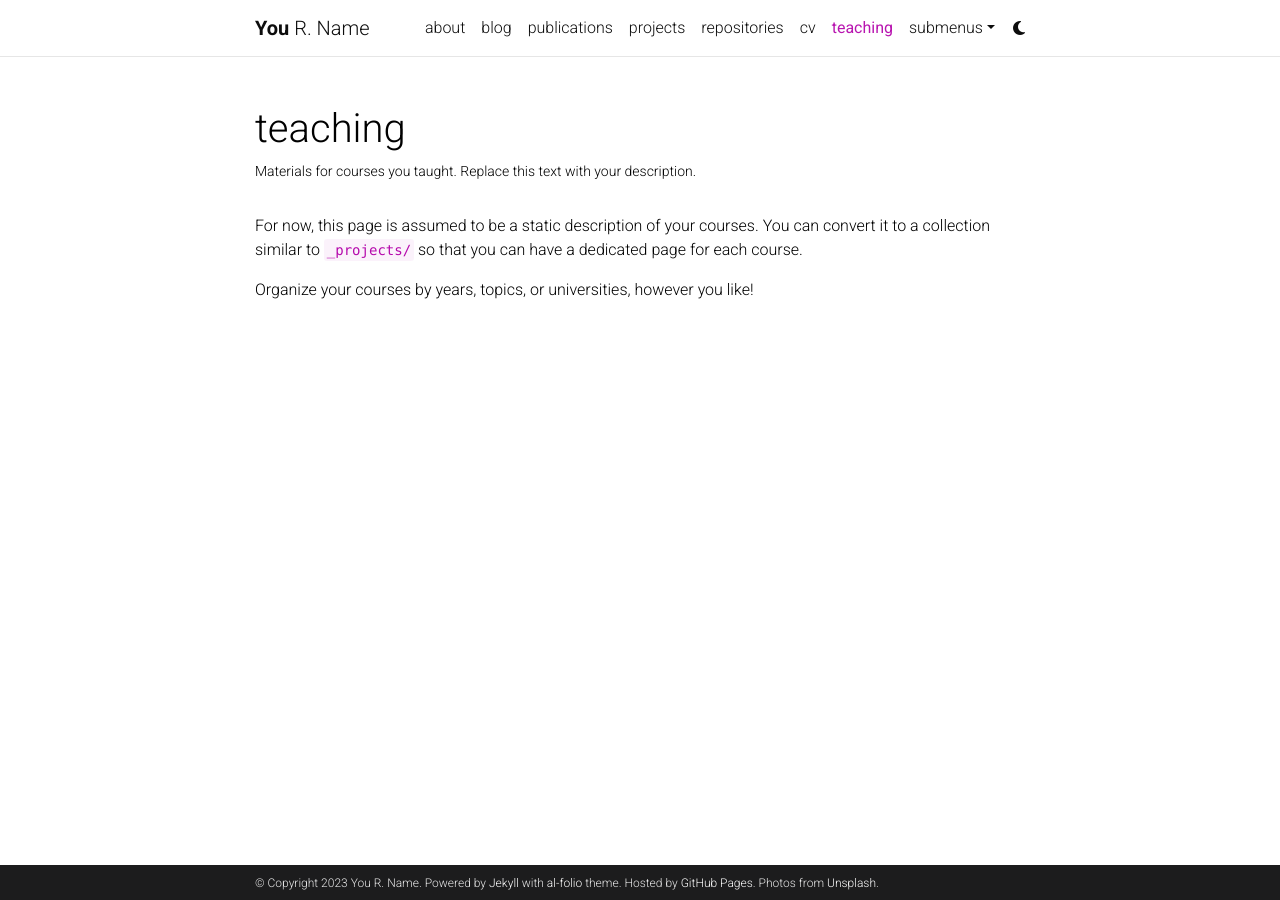
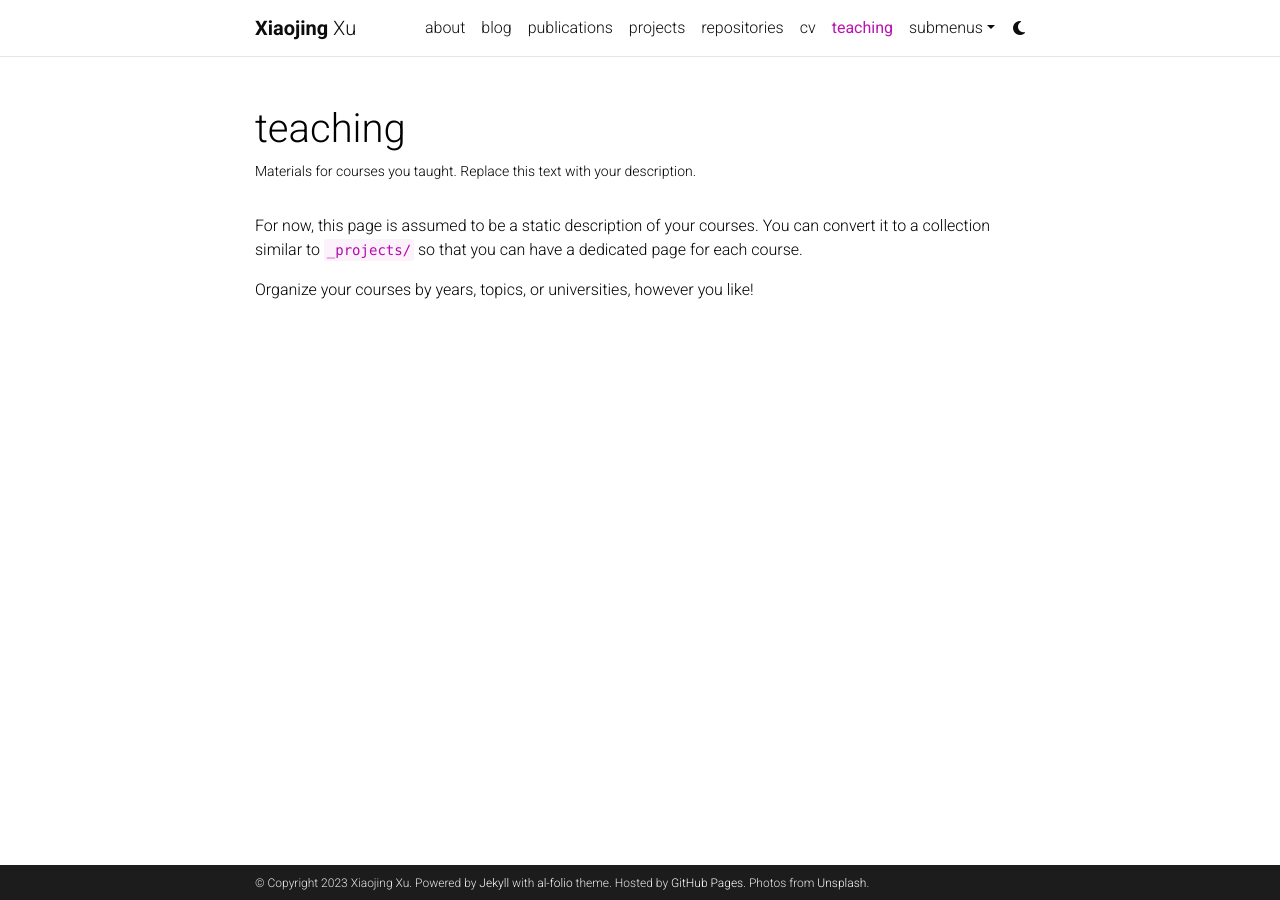
Before and after one commit to xxJingvv/xxjingvv.github.io, a Jekyll site: the page built from _pages/teaching.md, in a window 1280 px wide. Built offline with Jekyll 4.4.1, drawn with Linux system fonts in a browser that asks for light colours; comment, search, counter and statistics services are not loaded; a style sheet for code colours, icons or effects is not loaded.

Commit message:
changes made on basic information

```diff
--- a/_config.yml
+++ b/_config.yml
@@ -3,9 +3,9 @@
 # -----------------------------------------------------------------------------
 
 title: blank # the website title (if blank, full name will be used instead)
-first_name: You
-middle_name: R.
-last_name: Name
+first_name: Xiaojing
+middle_name:
+last_name: Xu
 email: you@example.com
 description: > # the ">" symbol means to ignore newlines until "footer_text:"
   A simple, whitespace theme for academics. Based on [*folio](https://github.com/bogoli/-folio) design.
@@ -18,8 +18,8 @@
 lang: en # the language of your site (for example: en, fr, cn, ru, etc.)
 icon: ⚛️  # the emoji used as the favicon (alternatively, provide image name in /assets/img/)
 
-url: https://alshedivat.github.io # the base hostname & protocol for your site
-baseurl: /al-folio # the subpath of your site, e.g. /blog/
+url: https://xxjingvv.github.io # the base hostname & protocol for your site
+baseurl:  # the subpath of your site, e.g. /blog/
 last_updated: false # set to true if you want to display last updated in the footer
 impressum_path:  # set to path to include impressum link in the footer, use the same path as permalink in a page, helps to conform with EU GDPR
 
```
